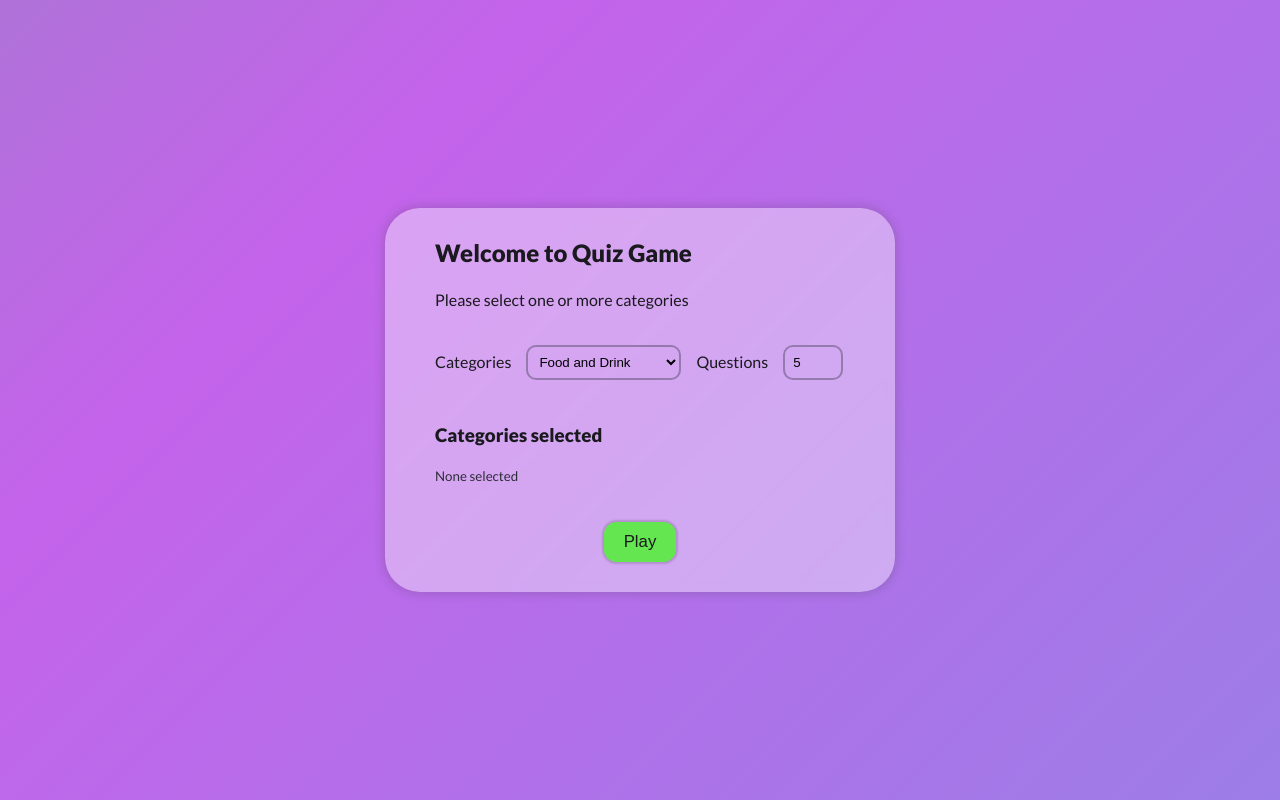
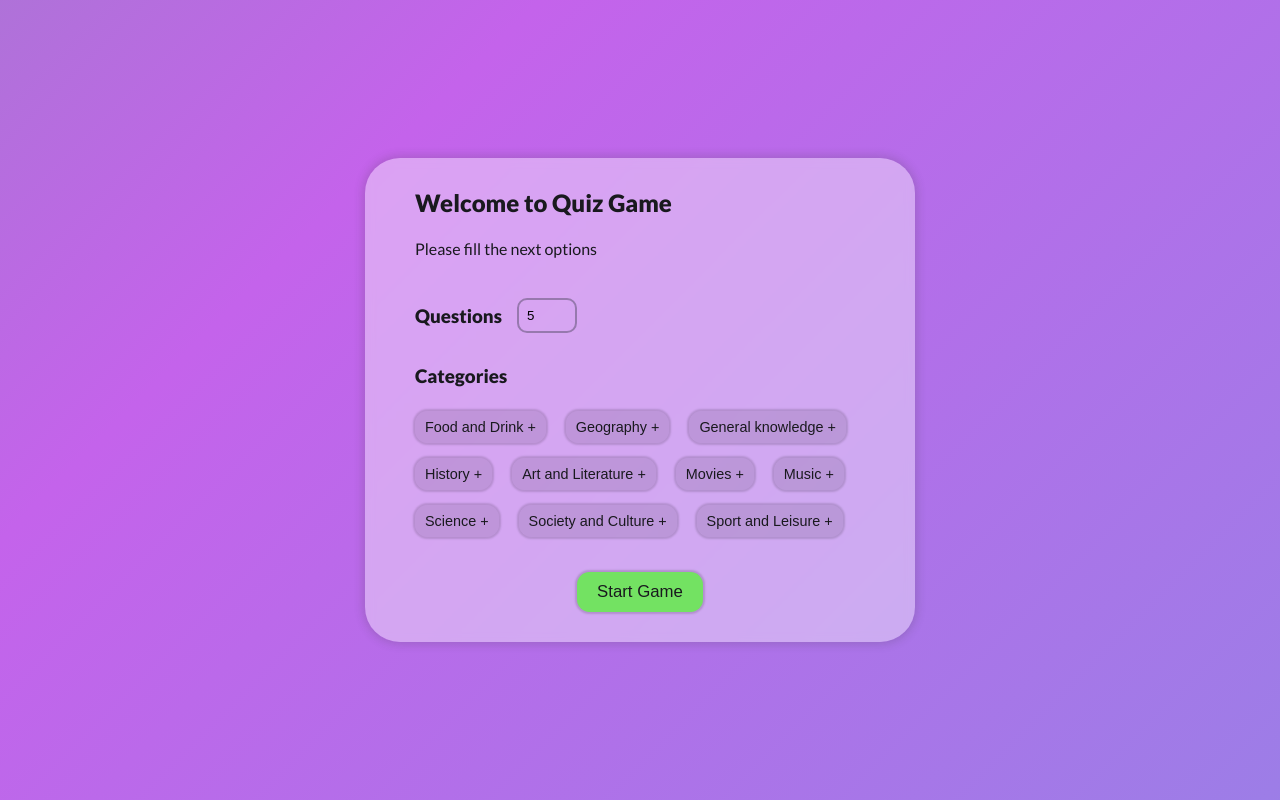
Before and after one commit to nandou54/quiz-game, a React (Vite) app: page / in a window 1280 px wide. Built offline with nearby package versions, Linux system fonts and the light colour scheme.

Commit message:
form ux rework

```diff
--- a/src/components/Button/Button.module.css
+++ b/src/components/Button/Button.module.css
@@ -1,8 +1,7 @@
 .base {
   background-color: rgba(0, 0, 0, 0.1);
   font-size: 0.9rem;
-
-  padding: 8px 18px;
+  padding: 6px 8px;
 
   box-shadow: 0 0 2px 2px rgba(0, 0, 0, 0.15);
   border: 2px solid transparent;
@@ -20,8 +19,9 @@
 }
 
 .base.primary {
+  background-color: rgb(115, 226, 98);
   font-size: 1.05rem;
-  background-color: rgb(100, 230, 80);
+  padding: 8px 18px;
 }
 
 .base.primary:hover {
--- a/src/components/FlyingBox/FlyingBox.module.css
+++ b/src/components/FlyingBox/FlyingBox.module.css
@@ -2,15 +2,16 @@
   background-color: rgba(255, 255, 255, 0.4);
   backdrop-filter: blur(5px);
 
-  width: 410px;
+  width: 550px;
+  margin: 0 auto;
   padding: 30px 50px;
 
   border-radius: 35px;
 
   display: flex;
   flex-direction: column;
-  gap: 30px;
 
+  box-sizing: border-box;
   box-shadow: 0 0 10px 2px rgba(60, 60, 60, 0.2);
 }
 
@@ -27,3 +28,10 @@
 .base small {
   text-align: center;
 }
+
+@media (max-width: 600px) {
+  .base {
+    width: 90%;
+    padding: 30px;
+  }
+}
--- a/src/components/Form/Form.jsx
+++ b/src/components/Form/Form.jsx
@@ -11,9 +11,13 @@ function Form() {
   const { selectedCategories, questions } = useSelector(({ app }) => app)
   const dispatch = useDispatch()
 
+  const categoriesButtons = categories.map((name) => ({
+    name,
+    selected: selectedCategories.includes(name)
+  }))
+
   const handleAddCategory = (ev) => {
     dispatch(addCategory(ev.target.value))
-    ev.target.value = ''
   }
 
   const handleRemoveCategory = (ev) => {
@@ -40,17 +44,10 @@ function Form() {
       <FlyingBox className={styles.base}>
         <div>
           <h2>Welcome to Quiz Game</h2>
-          <p>Please select one or more categories</p>
-          <div className={styles.categories}>
-            <label htmlFor='categories'>Categories</label>
-            <select name='categories' defaultValue='' onClick={handleAddCategory}>
-              {categories
-                .filter((category) => !selectedCategories.includes(category))
-                .map((category) => (
-                  <option key={category}>{category}</option>
-                ))}
-            </select>
-            <label htmlFor='number'>Questions</label>
+          <p>Please fill the next options</p>
+        </div>
+        <div className={styles.questions}>
+          <h3>Questions</h3>
           <input
             type='number'
             name='number'
@@ -60,23 +57,22 @@ function Form() {
             max={20}
           />
         </div>
-        </div>
-        <div>
-          <h3>Categories selected</h3>
-          {selectedCategories.length > 0 ? (
-            <div className={styles.selectedCategories}>
-              {selectedCategories.map((category) => (
-                <Button key={category} value={category} onClick={handleRemoveCategory}>
-                  {category} ✕
+        <h3>Categories</h3>
+        <div className={styles.categories}>
+          {categoriesButtons.map(({ name, selected }) => (
+            <Button
+              key={name}
+              className={selected ? styles.selected : ''}
+              type='button'
+              value={name}
+              onClick={selected ? handleRemoveCategory : handleAddCategory}
+            >
+              {name} {selected ? '✕' : ' +'}
             </Button>
           ))}
         </div>
-          ) : (
-            <small>None selected</small>
-          )}
-        </div>
         <div className={playClassName}>
-          <Button primary>Play</Button>
+          <Button primary>Start Game</Button>
         </div>
       </FlyingBox>
     </form>
--- a/src/components/Form/Form.module.css
+++ b/src/components/Form/Form.module.css
@@ -1,29 +1,11 @@
 .base {
+  gap: 10px;
+
   opacity: 0;
   animation: appear 0.5s ease forwards;
 }
 
-.categories {
-  display: flex;
-  align-items: center;
-
-  gap: 15px;
-  margin-top: 30px;
-}
-
-.categories select {
-  background-color: transparent;
-  padding: 7px;
-
-  border: 2px solid rgba(55, 55, 70, 0.4);
-  border-radius: 10px;
-}
-
-.categories option {
-  padding: 8px;
-}
-
-.categories input {
+.base input {
   background-color: transparent;
   width: 40px;
   padding: 8px;
@@ -32,7 +14,13 @@
   border-radius: 10px;
 }
 
-.selectedCategories {
+.questions {
+  display: flex;
+  align-items: center;
+  gap: 15px;
+}
+
+.categories {
   display: flex;
   flex-wrap: wrap;
 
@@ -40,8 +28,13 @@
   align-items: center;
 }
 
+.categories button.selected {
+  background-color: rgb(172, 203, 212);
+}
+
 .play {
   align-self: center;
+  margin-top: 25px;
 }
 
 .play.forbidden button:hover {
```
Lines whose indentation alone changed are shown as unchanged.
